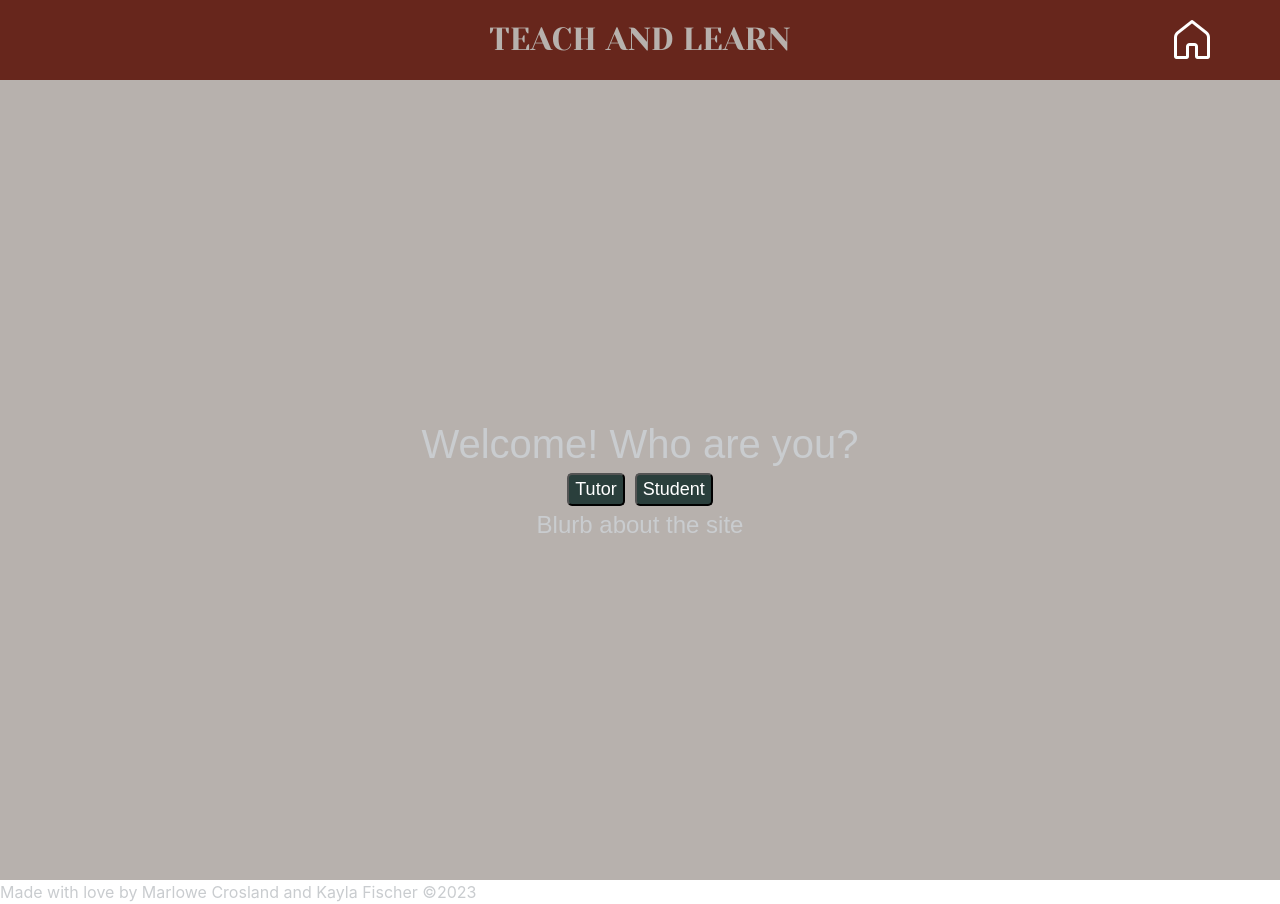
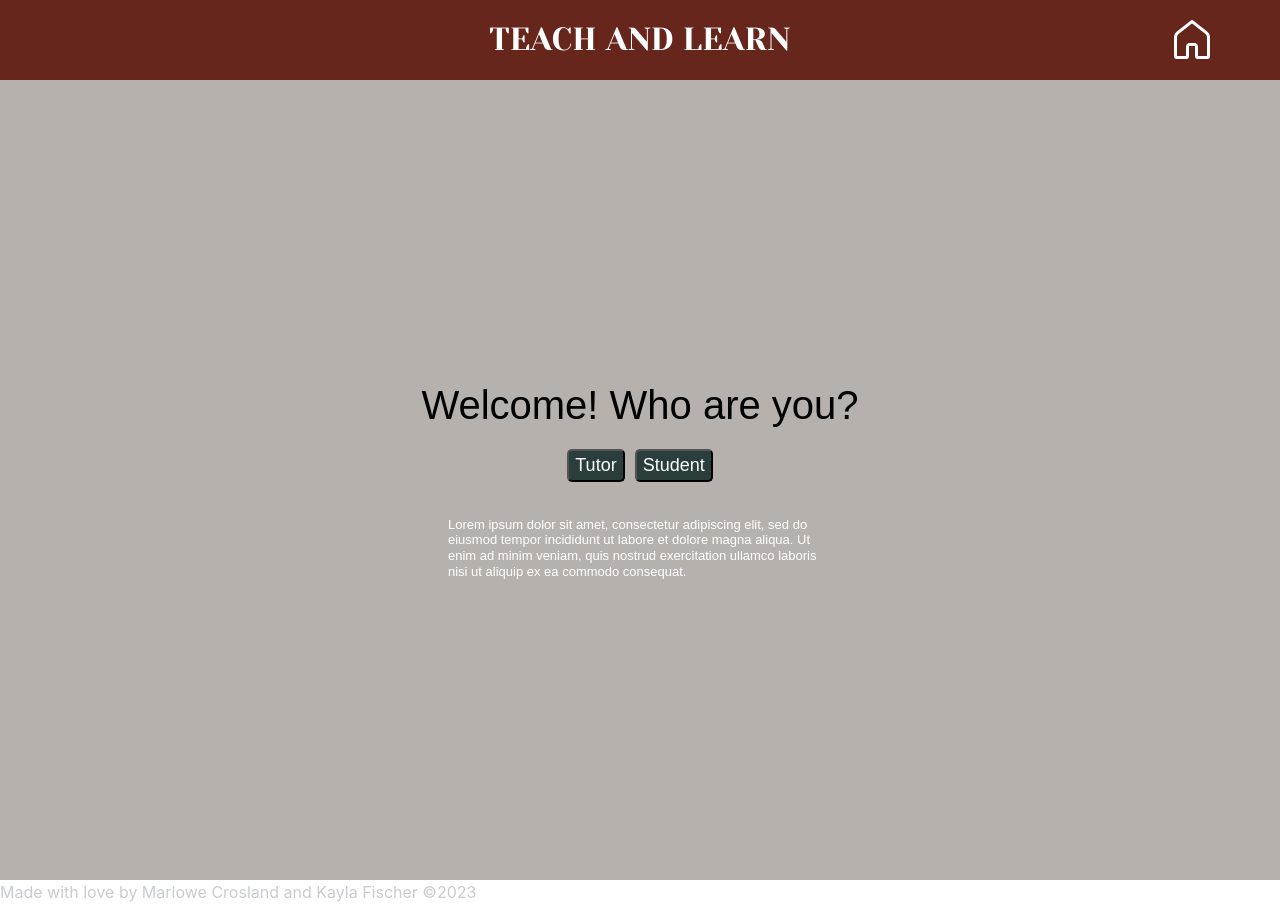
Before and after one commit to kfisch2/tutor-app, a React (Create React App) app: page / in a window 1280 px wide. Built offline with nearby package versions, Linux system fonts and the light colour scheme; a web font is replaced by a local one.

Commit message:
polished styling and added in lorem ipsum on home page

```diff
--- a/src/components/Header/Header.css
+++ b/src/components/Header/Header.css
@@ -1,6 +1,6 @@
 .header{
     background-color: #67261c;
-    color: #B7B1AD;
+    color: white;
     font-size: 2rem;
     height: 10vh;
     padding-top: 2vh;
--- a/src/components/Home/Home.css
+++ b/src/components/Home/Home.css
@@ -1,3 +1,23 @@
 .main-page{
     font-family: 'Asap Condensed', sans-serif;
 }
+
+.main-page h1{
+    color: black;
+}
+
+.button-container{
+    padding-top: 15px;
+}
+
+.about-description{
+    max-width: 30vw;
+    padding-top: 30px;
+    margin-left: auto;
+    margin-right: auto;
+}
+
+.main-page h4{
+    color: white;
+    font-size: small;
+}
--- a/src/components/Home/Home.js
+++ b/src/components/Home/Home.js
@@ -14,7 +14,7 @@
         <button onClick={()=> handleClick("student")}>Student</button>
       </div>
       <div className="about-description">
-        <h4>Blurb about the site</h4>
+        <h4>Lorem ipsum dolor sit amet, consectetur adipiscing elit, sed do eiusmod tempor incididunt ut labore et dolore magna aliqua. Ut enim ad minim veniam, quis nostrud exercitation ullamco laboris nisi ut aliquip ex ea commodo consequat.</h4>
       </div>
     </div>
   );
```
